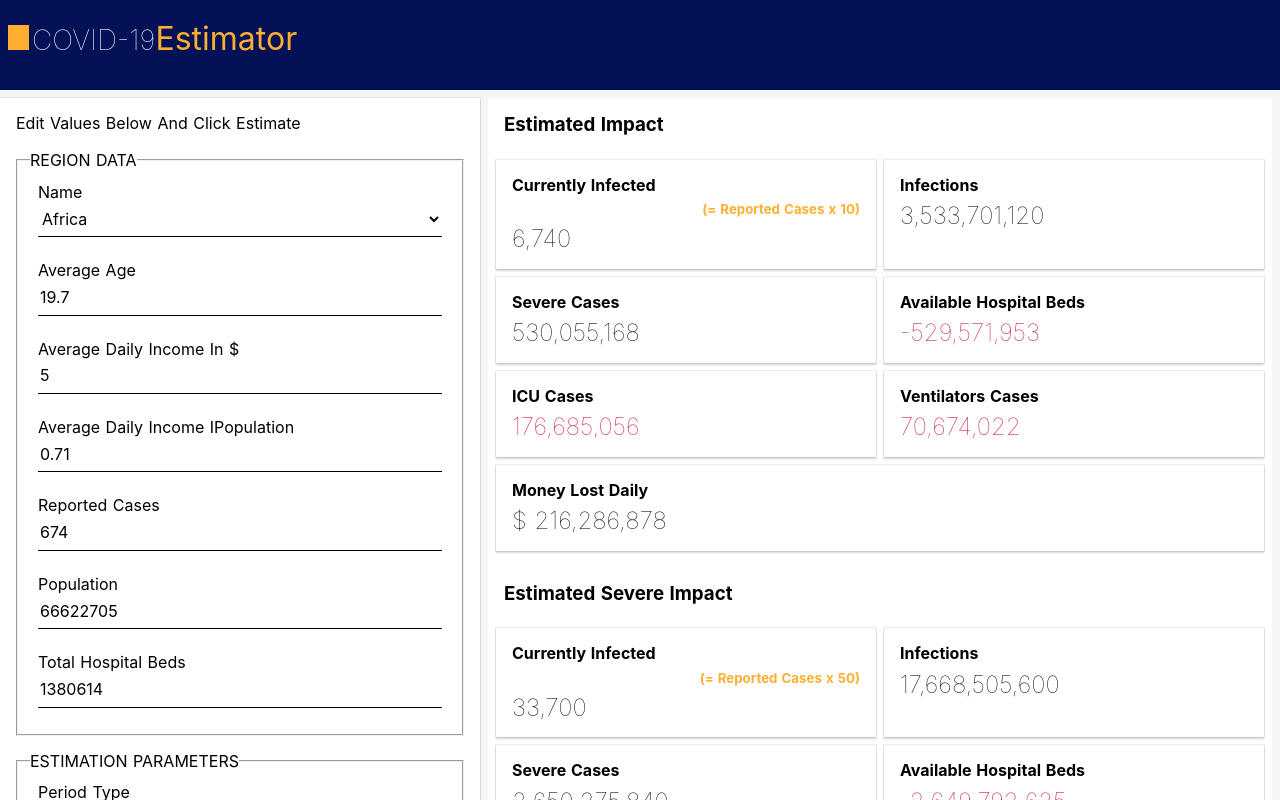
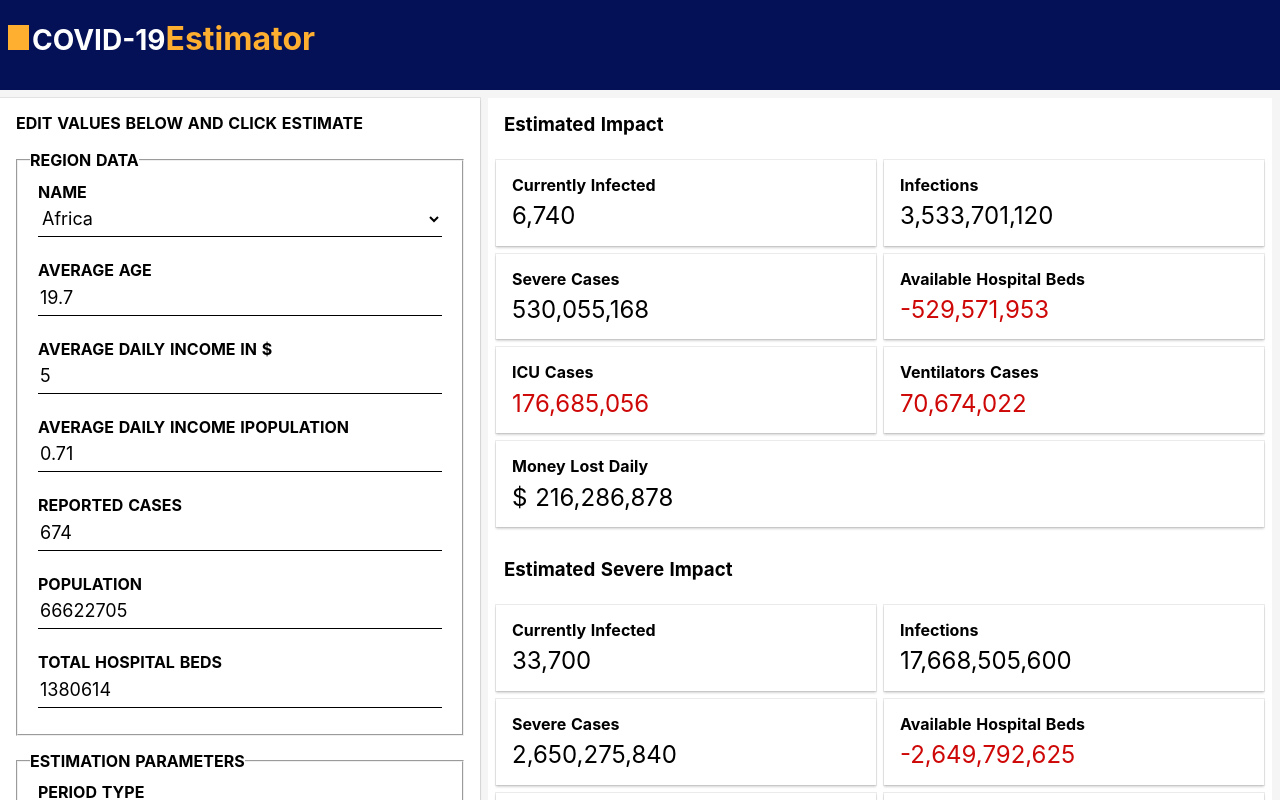
Before and after one commit to mugen64/sdg-covid-19-estimator-online, a Nuxt app: page / in a window 1280 px wide. Shown: the top 800 px of the page. Built offline with nearby package versions, Linux system fonts and the light colour scheme.

Commit message:
Made danger color more red

```diff
--- a/components/Calculator.vue
+++ b/components/Calculator.vue
@@ -149,6 +149,10 @@ export default {
       margin-left: auto;
       display: block;
     }
+    p {
+      text-transform: uppercase;
+      font-weight: bold;
+    }
   }
   .result {
     text-align: right;
@@ -159,7 +163,12 @@ export default {
     legend {
       // font-weight: 200;
       text-transform: uppercase;
+      font-weight: bold;
     }
+  }
+  label {
+    text-transform: uppercase;
+    font-weight: bold;
   }
   &__input {
     display: flex;
@@ -176,6 +185,8 @@ export default {
       background: none;
       box-shadow: none;
       border-bottom: 1px solid $black;
+      font-size: 18px;
+      font-weight: 400;
 
       &:focus {
         outline: 0;
--- a/components/Estimations.vue
+++ b/components/Estimations.vue
@@ -7,9 +7,9 @@
         <h4 class="estimate__card__title">
           Currently Infected
         </h4>
-        <h5 class="estimate__card__subtitle">
+        <!-- <h5 class="estimate__card__subtitle">
           (= Reported Cases x {{ multiple }})
-        </h5>
+        </h5> -->
         <div class="estimate__card__value">
           {{ estimate.currentlyInfected | seperator }}
         </div>
@@ -137,7 +137,7 @@ export default {
 
     &__value {
       font-size: 1.5em;
-      font-weight: 100;
+      font-weight: 400;
     }
   }
 }
--- a/css/_variables.scss
+++ b/css/_variables.scss
@@ -3,7 +3,7 @@ $primary-light : #d3d6e9;
 $primary-dark:  #00093a;
 
 $secondary : #FEAF30;
-$danger : rgb(206, 7, 67);
+$danger : rgb(206, 7, 7);
 $success : rgb(54, 218, 92);
 
 $black: #000;
--- a/css/global.scss
+++ b/css/global.scss
@@ -82,7 +82,7 @@ a {
 
   &__title {
     text-align: start;
-    font-weight: 100;
+    // font-weight: 300;
     font-size: 2em;
     padding: 0px $padding-sm;
     margin-bottom: 1em;
--- a/layouts/default.vue
+++ b/layouts/default.vue
@@ -3,7 +3,7 @@
     <header class="app__bar">
       <h1 class="app__title">
         <span class="covid19">COVID-19</span>
-        <span class="text--secondary font-weight--4h">Estimator</span>
+        <span class="text--secondary font--bold">Estimator</span>
       </h1>
     </header>
     <main class="app__content">
```
